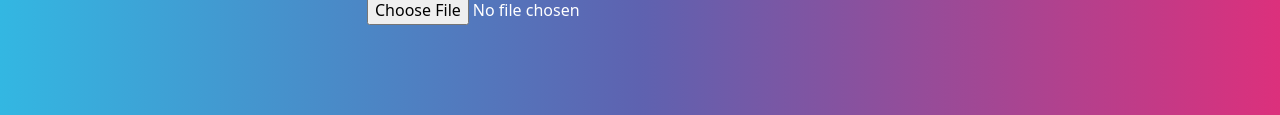
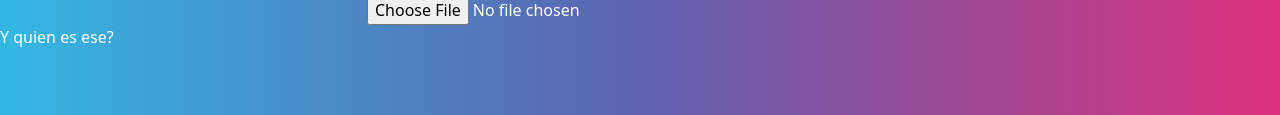
Before and after one commit to alejan02/ejercicio, a plain HTML site: page ejemplosjs/bootstrap-5.1.3-dist/index.html in a window 1280 px wide. Shown: the part 595-710 px from the top of the page. Drawn offline with Linux system fonts and the light colour scheme.

Commit message:
Cambios en index
Parrafo agregado

```diff
--- a/ejemplosjs/bootstrap-5.1.3-dist/index.html
+++ b/ejemplosjs/bootstrap-5.1.3-dist/index.html
@@ -55,7 +55,7 @@
             </div>
         </div>
     </div>
-
+    <p> Y quien es ese?</p>
     <script src="js/contenido.js"></script>
 
 
```
